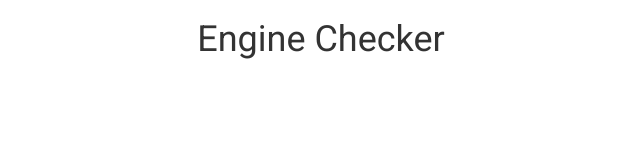
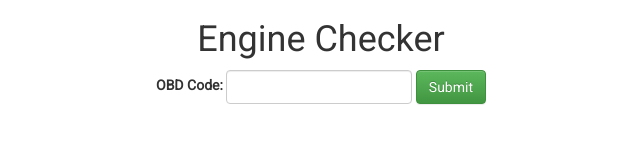
Before and after one commit to CheckEngine/check_engine_app, a website: page views/index.html in a window 1280 px wide. Shown: the whole page, without its empty margins (319-959 px from the left). Drawn offline with nearby package versions, Linux system fonts and the light colour scheme; files that its build step writes are made by us from their sources; no server answers; files whose address does not match are found by name.

Commit message:
input form getting code info

```diff
--- a/public/scripts/client.js
+++ b/public/scripts/client.js
@@ -1,4 +1,5 @@
 $(document).ready(function() {
+
   init();
 });
 
@@ -7,12 +8,21 @@ var init = function() {
   getCodeInfo();
 }; // end init
 
-var getCodeInfo = function() {
+var getCodeInfo = function(event) {
   console.log('in getCodeInfo');
+  //prevent page refresh
+  event.preventDefault();
+  //receive code from user input
+  //var codeIn = 'P0135';
+  var codeIn = $('#codeIn').val();
+  console.log(codeIn);
+  //construct urlString
+  urlString = '/obds/' + codeIn;
+  console.log(urlString);
   //set get route
   $.ajax({
     type: 'GET',
-    url: '/obds',
+    url: urlString,
     success: function(response) {
       console.log(response);
     }, // end success
--- a/views/index.html
+++ b/views/index.html
@@ -19,6 +19,13 @@
   <body>
     <div class="container text-center">
       <h1>Engine Checker</h1>
+      <form id="codeForm" class="form-inline" onsubmit="getCodeInfo(event)">
+        <div class="form-group">
+          <label>OBD Code:</label>
+          <input id="codeIn" class="form-control" type="text">
+        </div>
+        <button class="btn btn-success" type="submit">Submit</button>
+      </form>
 
     </div>
   </body>
```
Also changed, not shown: routers/obds.js (+6 -46 lines).
